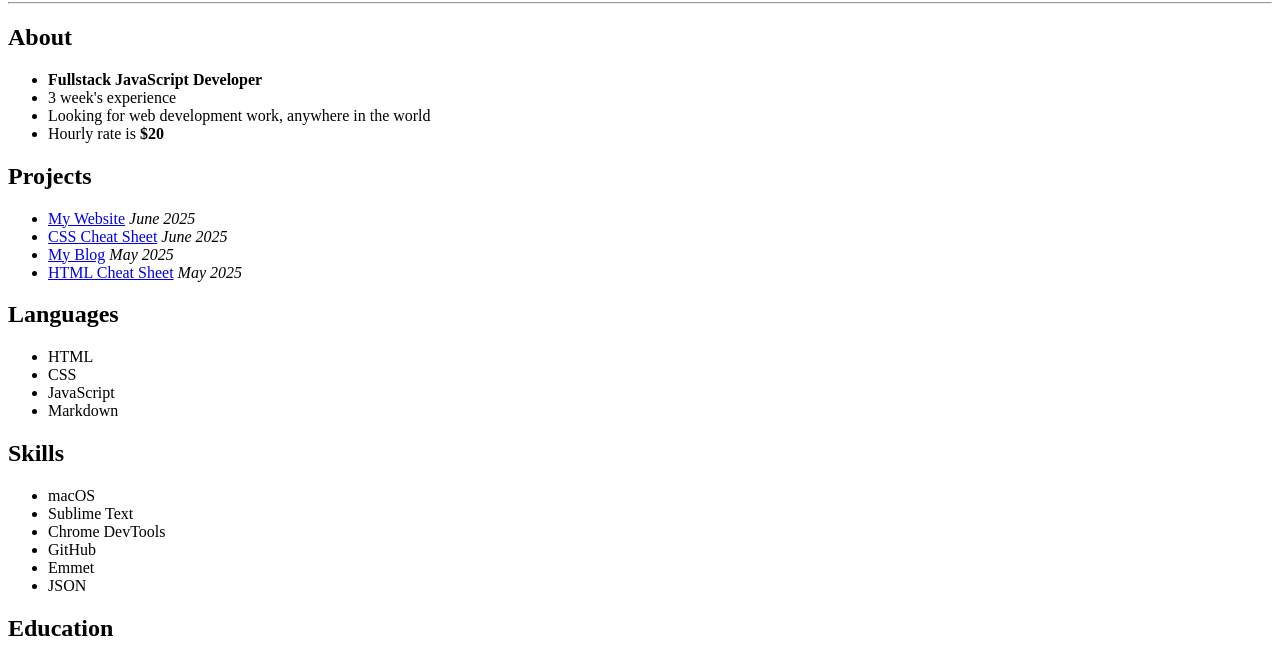
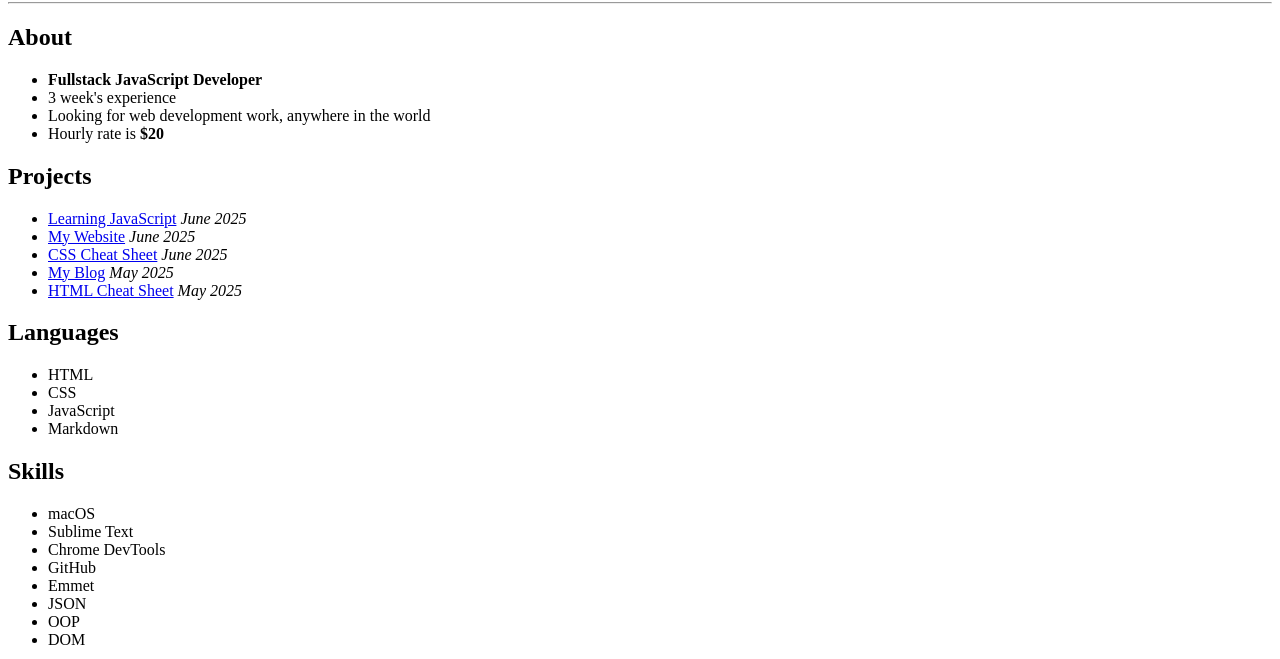
Before and after one commit to fullstackjsdev/resume, a plain HTML site: page index.html in a window 1280 px wide. Shown: the part 78-737 px from the top of the page. Drawn offline with Linux system fonts and the light colour scheme.

Commit message:
Update index.html

```diff
--- a/index.html
+++ b/index.html
@@ -18,6 +18,7 @@
     </ul>
     <h2>Projects</h2>
     <ul>
+      <li><a href="https://github.com/fullstackjsdev/javascript-fundamentals/blob/main/index.html" target="_blank">Learning JavaScript</a> <em>June 2025</em></li>
       <li><a href="https://github.com/fullstackjsdev/css-crash-course/blob/main/my-website/index.html" target="_blank">My Website</a> <em>June 2025</em></li>
       <li><a href="https://github.com/fullstackjsdev/css-crash-course/blob/main/css-cheat-sheet/index.html" target="_blank">CSS Cheat Sheet</a> <em>June 2025</em></li>
       <li><a href="https://github.com/fullstackjsdev/html-crash-course/blob/main/blog.html" target="_blank">My Blog</a> <em>May 2025</em></li>
@@ -38,6 +39,8 @@
       <li>GitHub</li>
       <li>Emmet</li>
       <li>JSON</li>
+      <li>OOP</li>
+      <li>DOM</li>
     </ul>
     <h2>Education</h2>
     <ul>
```
